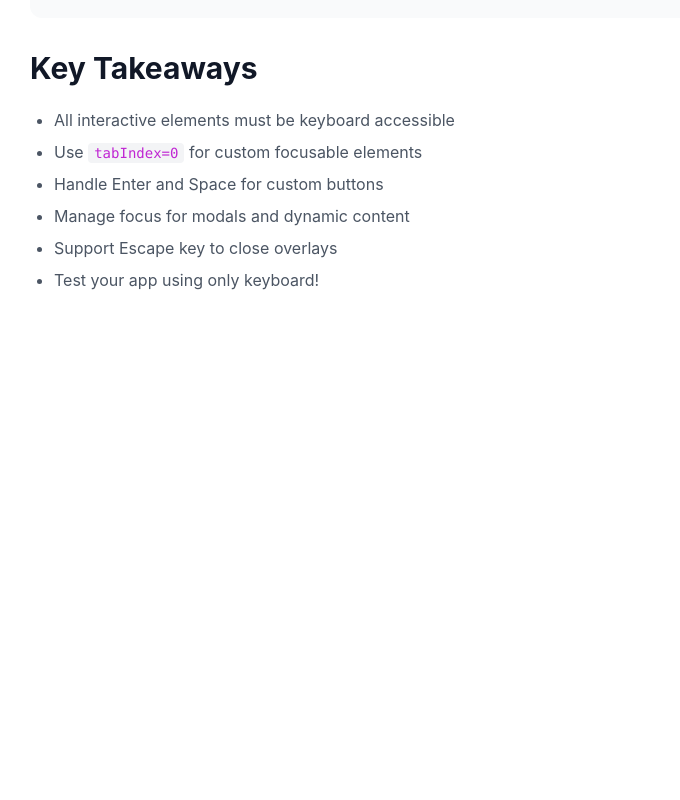
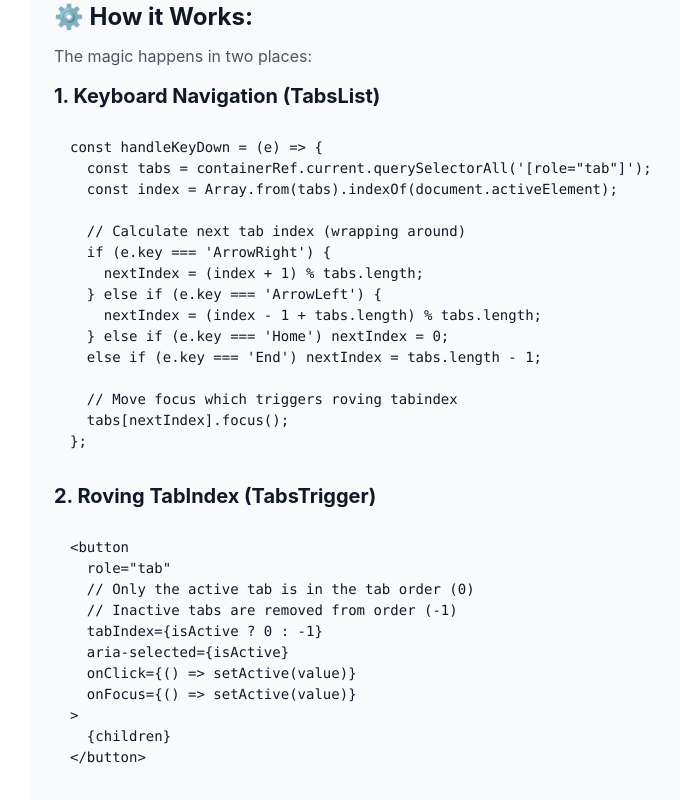
Before and after one commit to rajeshpillai/react-katas, a React (Vite) app: page /lessons/keyboard-navigation in a window 1280 px wide. Shown: the part 3200-4000 px from the top of the page, without its empty margins (250-930 px from the left). Before the commit the page ends 3508 px from the top, so only its background shows below. Built offline with nearby package versions, Linux system fonts and the light colour scheme.

Commit message:
Learn tab impl pattern

```diff
--- a/src/lessons/06-accessibility/KeyboardNavigation.tsx
+++ b/src/lessons/06-accessibility/KeyboardNavigation.tsx
@@ -220,6 +220,45 @@ export default function KeyboardNavigation() {
   <TabsContent value="password">...</TabsContent>
 </Tabs>`}</code>
           </pre>
+
+          <h3 style={{ marginTop: 'var(--space-6)', marginBottom: 'var(--space-3)' }}>
+            ⚙️ How it Works:
+          </h3>
+          <p>The magic happens in two places:</p>
+
+          <h4 style={{ marginTop: 'var(--space-4)' }}>1. Keyboard Navigation (TabsList)</h4>
+          <pre style={{ background: 'transparent' }}>
+            <code>{`const handleKeyDown = (e) => {
+  const tabs = containerRef.current.querySelectorAll('[role="tab"]');
+  const index = Array.from(tabs).indexOf(document.activeElement);
+
+  // Calculate next tab index (wrapping around)
+  if (e.key === 'ArrowRight') {
+    nextIndex = (index + 1) % tabs.length;
+  } else if (e.key === 'ArrowLeft') {
+    nextIndex = (index - 1 + tabs.length) % tabs.length;
+  } else if (e.key === 'Home') nextIndex = 0;
+  else if (e.key === 'End') nextIndex = tabs.length - 1;
+
+  // Move focus which triggers roving tabindex
+  tabs[nextIndex].focus();
+};`}</code>
+          </pre>
+
+          <h4 style={{ marginTop: 'var(--space-4)' }}>2. Roving TabIndex (TabsTrigger)</h4>
+          <pre style={{ background: 'transparent' }}>
+            <code>{`<button
+  role="tab"
+  // Only the active tab is in the tab order (0)
+  // Inactive tabs are removed from order (-1)
+  tabIndex={isActive ? 0 : -1}
+  aria-selected={isActive}
+  onClick={() => setActive(value)}
+  onFocus={() => setActive(value)}
+>
+  {children}
+</button>`}</code>
+          </pre>
         </div>
       </section>
 
```
